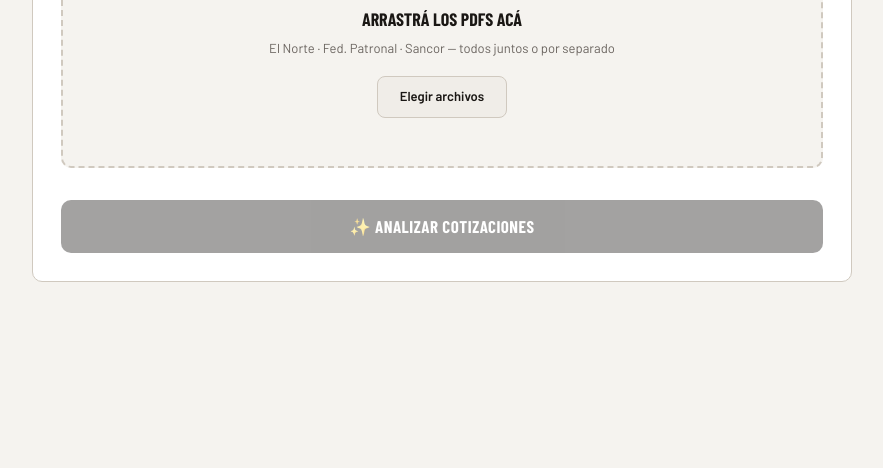
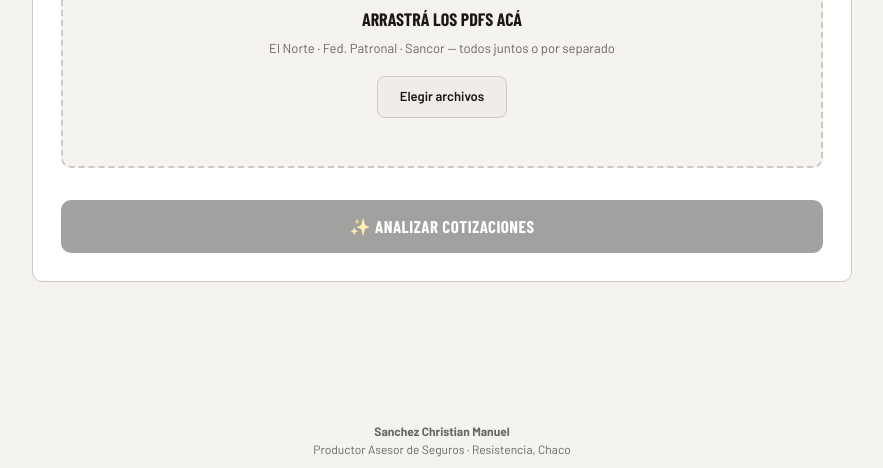
Before and after one commit to rbaezseguros-coder/cotizador-christian, a website: page index.html in a window 1280 px wide. Shown: the part 431-899 px from the top of the page, without its empty margins (198-1081 px from the left). Before the commit the page ends 813 px from the top, so only its background shows below. Drawn offline with nearby package versions, Linux system fonts and the light colour scheme; a web font is replaced by a local one.

Commit message:
Update index.html

```diff
--- a/index.html
+++ b/index.html
@@ -820,5 +820,14 @@ function nuevaCotizacion() {
   irPaso(1);
 }
 </script>
+  </script>
+
+<footer style="text-align:center; margin:40px 0 10px; font-size:12px; color:#666;">
+  <strong>Sanchez Christian Manuel</strong><br>
+  Productor Asesor de Seguros · Resistencia, Chaco
+</footer>
+
 </body>
 </html>
+</body>
+</html>
```
